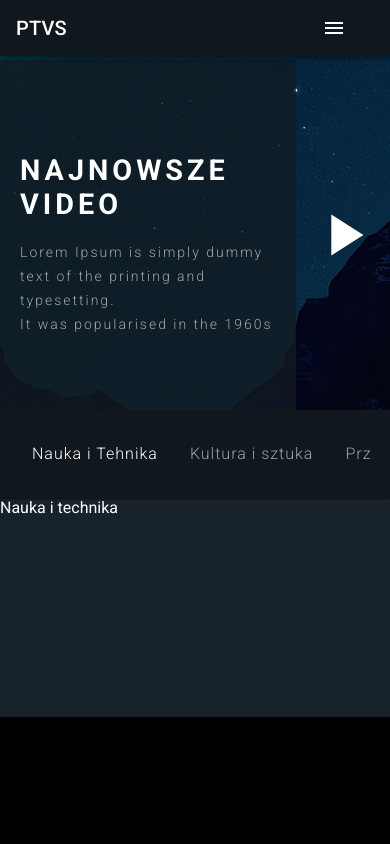
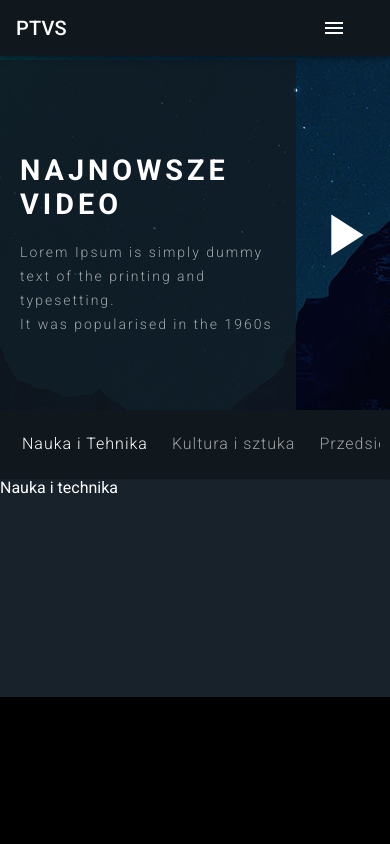
Before and after one commit to LukaszMarciszewski1/PTVS, a React (Create React App) app: page / in a window 390 px wide. Shown: the top 844 px of the page. Built offline with nearby package versions, Linux system fonts and the light colour scheme.

Commit message:
nav-category rwd max 550

```diff
--- a/src/components/Navigation/Navigation.js
+++ b/src/components/Navigation/Navigation.js
@@ -63,6 +63,9 @@ const StyledTabs = withStyles({
         "& .MuiTabScrollButton-root:last-child": {
             backgroundColor: '#1f2c3885',
         },
+        '@media (max-width: 550px)' : {
+          padding: 10,
+        },
     },
     indicator: {
         display: 'none',
@@ -80,6 +83,9 @@ const StyledTab = withStyles((theme) => ({
       marginRight: theme.spacing(1),
       opacity: .6,
       transition: '.2s',
+      '@media (max-width: 550px)' : {
+        marginRight: theme.spacing(0),
+      },
     },
   }))((props) => <Tab disableRipple {...props} />);
 
```
